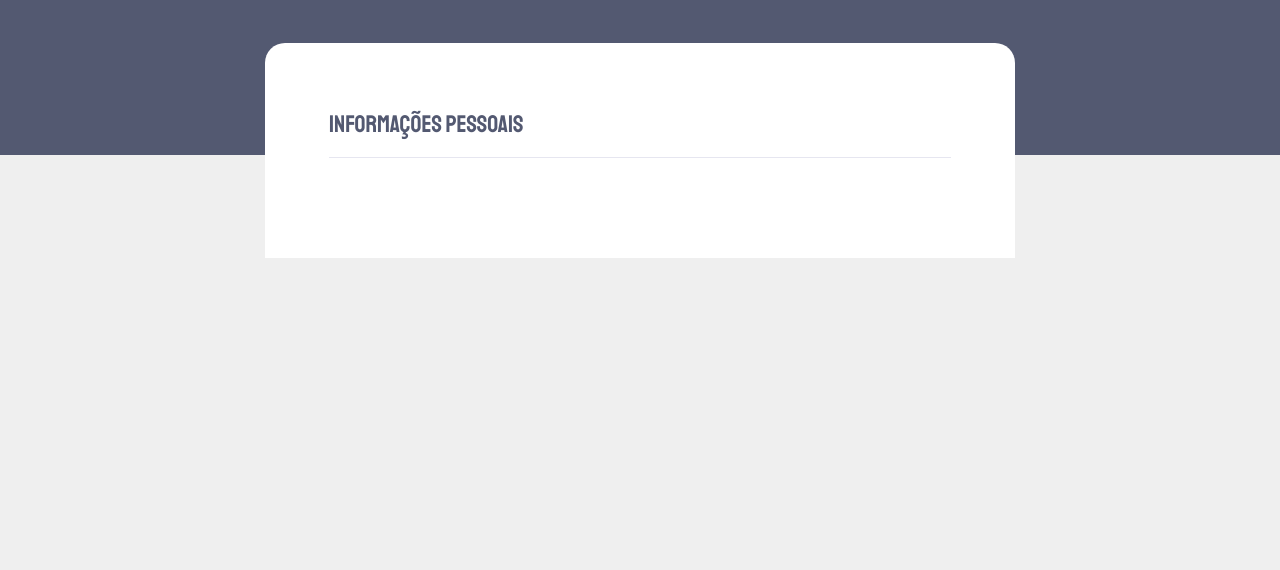
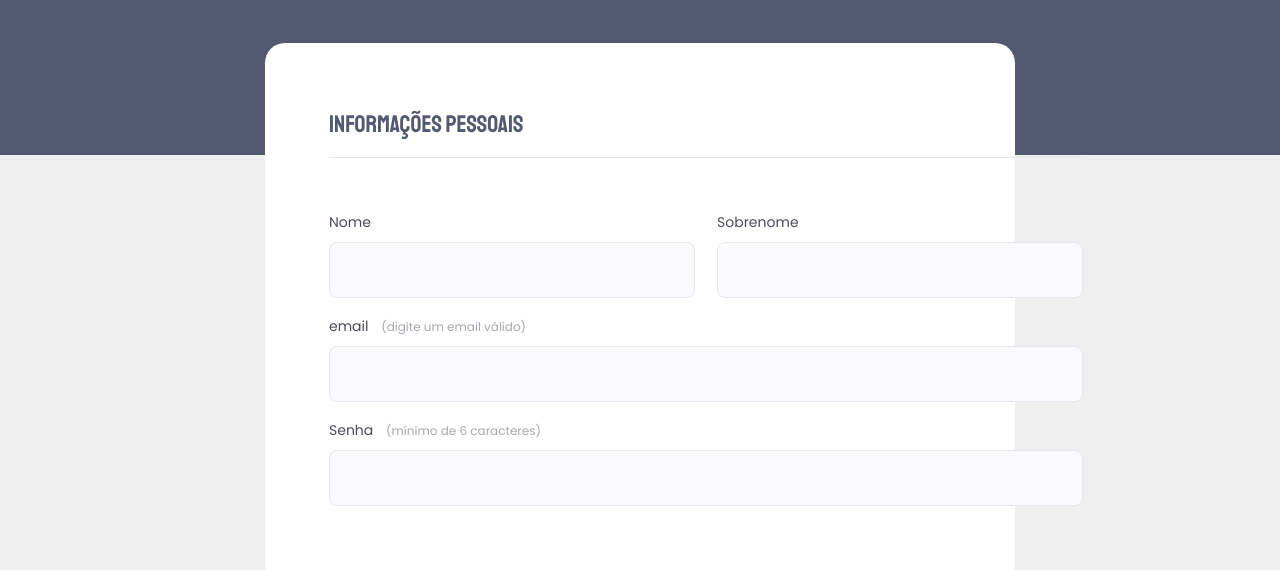
Before and after one commit to joao-sillva/mentoria, a plain HTML site: page index.html in a window 1280 px wide. Shown: the part 281-851 px from the top of the page. Before the commit the page ends 800 px from the top, so only its background shows below. Drawn offline with Linux system fonts and the light colour scheme.

Commit message:
Formatar o campo de texto

```diff
--- a/index.html
+++ b/index.html
@@ -21,6 +21,28 @@
       <fieldset>
         <div class="fieldset-wrapper">
           <legend>Informações pessoais</legend>
+
+          <div class="column-2">
+            <div class="input-wrapper">
+              <label for="info-name">Nome</label>
+              <input id="info-name" type="text" />
+            </div>
+
+            <div class="input-wrapper">
+              <label for="info-surname">Sobrenome</label>
+              <input id="info-surname" type="text" />
+            </div>
+          </div>
+
+          <div class="input-wrapper">
+            <label for="info-email">email <span>(digite um email válido)</span></label>
+            <input id="info-email" type="email" />
+          </div>
+
+          <div class="input-wrapper">
+            <label for="info-password">Senha <span>(mínimo de 6 caracteres)</span></label>
+            <input id="info-password" type="password" />
+          </div>
         </div>
       </fieldset>
     </form>
--- a/style.css
+++ b/style.css
@@ -72,3 +72,54 @@ fieldset h2 {
   color: #535971;
   line-height: 34px;
 }
+
+.fieldset-wrapper {
+  display: flex;
+  flex-direction: column;
+  gap: 16px;
+}
+
+.column-2 {
+  display: flex;
+  gap: 22px;
+}
+
+.column-2 > div {
+  width: 100%;
+}
+
+.input-wrapper {
+  display: flex;
+  flex-direction: column;
+}
+
+.input-wrapper label {
+  color: #4E4958;
+  font-size: 14px;
+  line-height: 24px;
+  margin-bottom: 8px;
+}
+
+.input-wrapper label span {
+  color: #a9a7af;
+  font-size: 12px;
+  line-height: 20px;
+  margin-left: 9px;
+}
+
+.input-wrapper label span:hover {
+  color: #6c6a71;
+}
+
+.input-wrapper input {
+  background: #FAFAFC;
+  color: #6c6a71;
+  font-size: 16px;
+  line-height: 26px;
+
+  border: 1px solid #E6E6F0;
+  border-radius: 8px;
+
+  height: 56px;
+  padding: 24px;
+}
```
